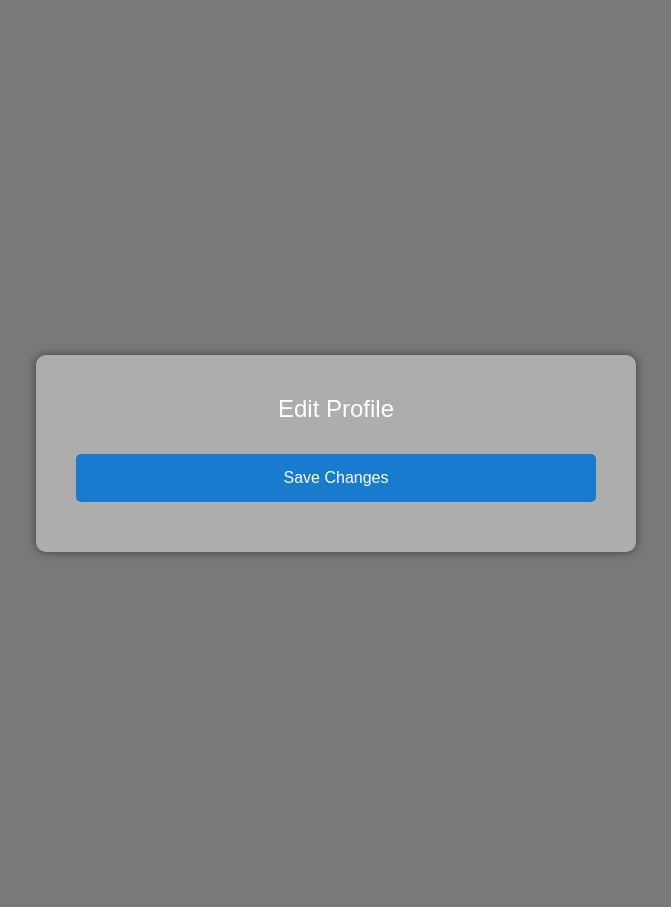
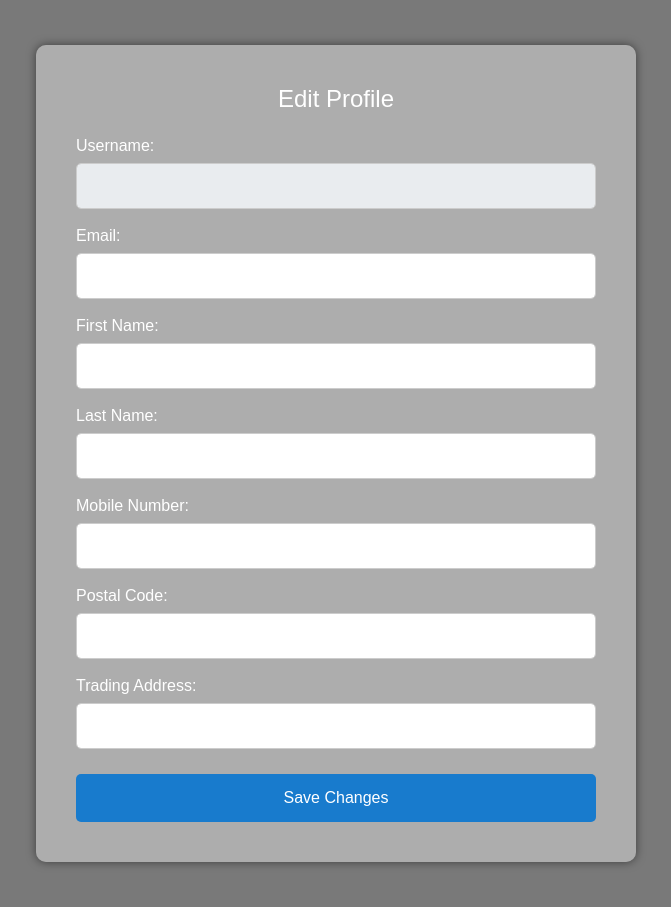
Before and after one commit to vinuvii/DrivenDeals, a Django app: page /edit_profile/ in a window 1280 px wide. Shown: the whole page, without its empty margins (304-975 px from the left). Run offline with Django 5.2, Linux system fonts and the light colour scheme; the visitor is signed in with stand-in values (Sample User, id 1); data that the repository does not hold is empty; some libraries are stand-ins or nearby versions.

Commit message:
User profile and edit profile issues corrected

```diff
--- a/user/templates/user/edit_profile.html
+++ b/user/templates/user/edit_profile.html
@@ -8,14 +8,15 @@
     <style>
         body {
             margin: 0;
-            padding: 0;
+            padding: 20px;
             display: flex;
             justify-content: center;
             align-items: center;
-            height: 100vh;
+            min-height: 100vh;
             background-color: #797979;
             color: #FFFFFF;
             font-family: Arial, sans-serif;
+            box-sizing: border-box;
         }
         .container {
             background-color: #adadad;
@@ -24,25 +25,30 @@
             box-shadow: 0 0 10px rgba(0, 0, 0, 0.5);
             width: 100%;
             max-width: 600px;
+            max-height: 90vh;
+            overflow-y: auto;
             text-align: center;
         }
         h1 {
             margin-bottom: 20px;
             font-size: 24px;
         }
-        .form-control, .form-control-file, .form-control:focus {
+        .form-group {
+            text-align: left;
+            margin-bottom: 15px;
+        }
+        .form-group label {
+            display: block;
+            margin-bottom: 5px;
+            font-size: 16px;
+        }
+        .form-control {
             width: 100%;
-            padding: 12px;
-            margin: 10px 0;
+            padding: 10px;
+            margin-bottom: 10px;
             border: 1px solid #ccc;
             border-radius: 5px;
-            background-color: #ffffff;
-            color: #000000;
             font-size: 16px;
-            transition: border-color 0.2s ease-in-out;
-        }
-        .form-control:focus {
-            border-color: #187bcd;
         }
         .btn {
             width: 100%;
@@ -64,10 +70,37 @@
 <body>
     <div class="container">
         <h1>Edit Profile</h1>
-        <form method="post">
+        <form method="post" action="{% url 'edit_profile' %}">
             {% csrf_token %}
-            {{ form.as_p }}
-            <button type="submit" class="btn btn-primary btn-block">Save Changes</button>
+            <div class="form-group">
+                <label for="username">Username:</label>
+                <input type="text" id="username" name="username" value="{{ user_profile.user.username }}" class="form-control" readonly>
+            </div>
+            <div class="form-group">
+                <label for="email">Email:</label>
+                <input type="email" id="email" name="email" value="{{ form.email.value }}" class="form-control">
+            </div>
+            <div class="form-group">
+                <label for="first_name">First Name:</label>
+                <input type="text" id="first_name" name="first_name" value="{{ form.first_name.value }}" class="form-control">
+            </div>
+            <div class="form-group">
+                <label for="last_name">Last Name:</label>
+                <input type="text" id="last_name" name="last_name" value="{{ form.last_name.value }}" class="form-control">
+            </div>
+            <div class="form-group">
+                <label for="mobile_number">Mobile Number:</label>
+                <input type="text" id="mobile_number" name="mobile_number" value="{{ form.mobile_number.value }}" class="form-control">
+            </div>
+            <div class="form-group">
+                <label for="postal_code">Postal Code:</label>
+                <input type="text" id="postal_code" name="postal_code" value="{{ form.postal_code.value }}" class="form-control">
+            </div>
+            <div class="form-group">
+                <label for="trading_address">Trading Address:</label>
+                <input type="text" id="trading_address" name="trading_address" value="{{ form.trading_address.value }}" class="form-control">
+            </div>
+            <button type="submit" class="btn btn-primary">Save Changes</button>
         </form>
     </div>
     <script src="https://cdn.jsdelivr.net/npm/@popperjs/core@2.10.2/dist/umd/popper.min.js"></script>
--- a/user/urls.py
+++ b/user/urls.py
@@ -9,7 +9,7 @@
 
     path('', views.index, name='index'),
     path('profile/', views.profile, name='profile'),
-    path('profile/edit/', views.edit_profile, name='edit_profile'),
+    #path('profile/edit/', views.edit_profile, name='edit_profile'),
     path('watchlist/', views.watchlist, name='watchlist'),
     path('add_to_watchlist/<int:item_id>/', views.add_to_watchlist, name='add_to_watchlist'),
     path('remove_from_watchlist/<int:item_id>/', views.remove_from_watchlist, name='remove_from_watchlist'),
@@ -20,4 +20,5 @@
     path('login/', views.custom_login, name='login'),
     #path('register/', views.register, name='register'),
     path('listing/<int:pk>/', views.listing_detail, name='listing_detail'),
+    path('edit_profile/', views.edit_profile, name='edit_profile'),
 ]
```
Also changed, not shown: user/forms.py (+20 -4 lines), user/templates/user/profile.html (+11 -3 lines), user/views.py (+4 -3 lines).
